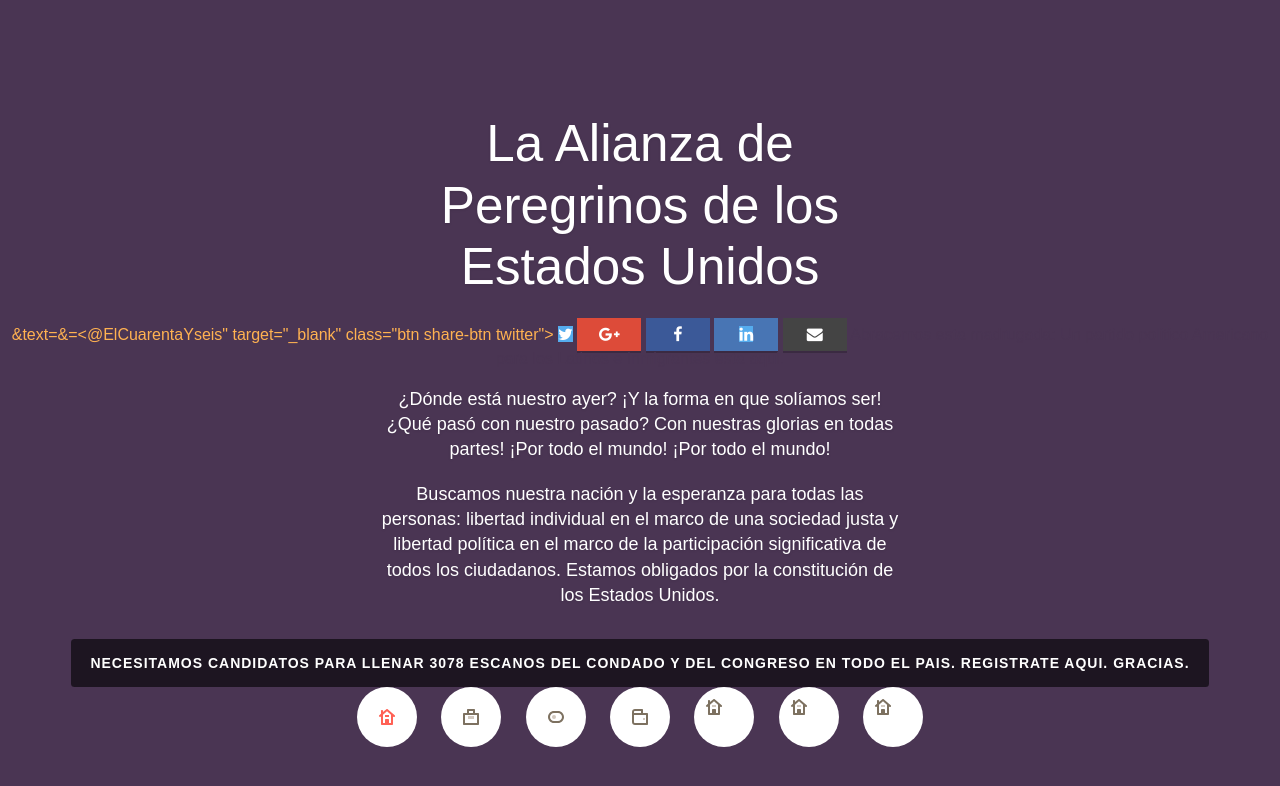
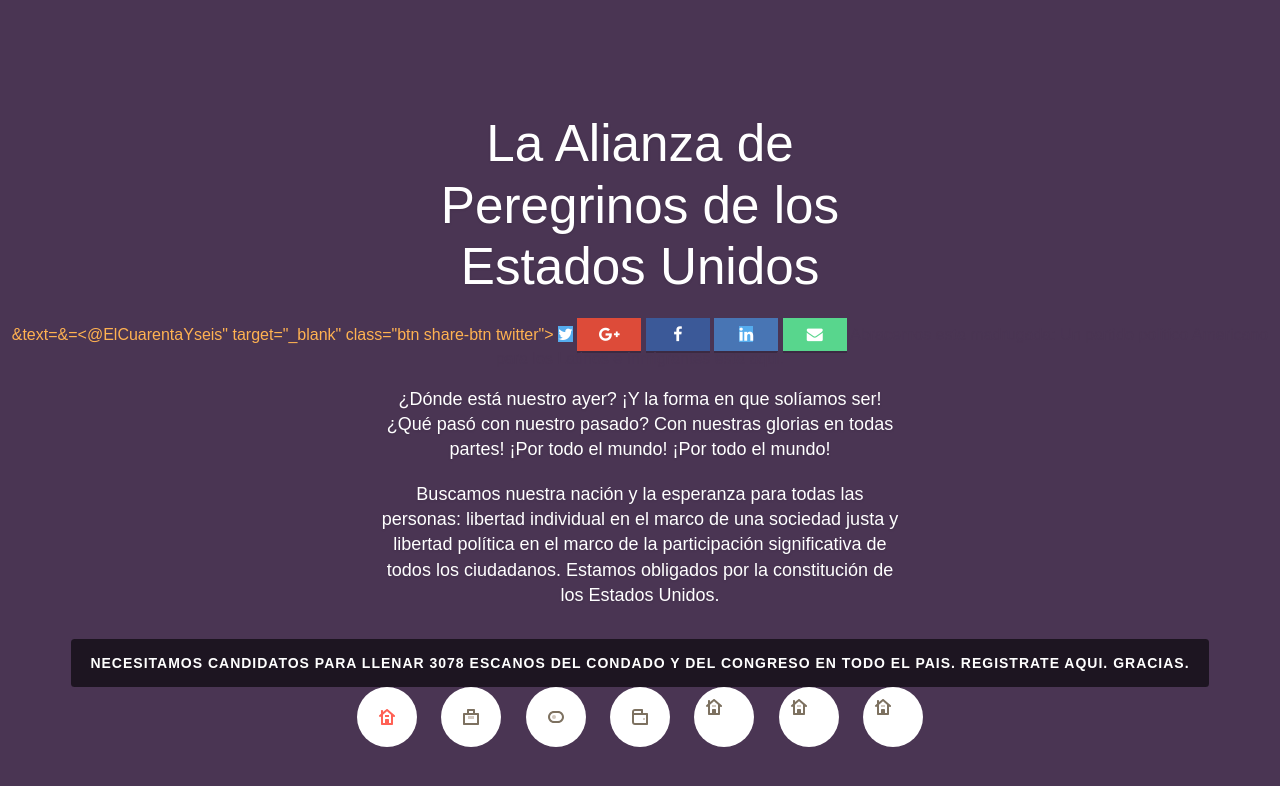
Before and after one commit to LaAlianzaDePeregrinos/La-Alianza-De-Peregrinos, a plain HTML site: page index.html in a window 1280 px wide. Drawn offline with Linux system fonts and the light colour scheme; a web font is replaced by a local one.

Commit message:
Update style.css

```diff
--- a/css/style.css
+++ b/css/style.css
@@ -415,4 +415,4 @@ display: inline;
 .share-btn.stumbleupon { background: #EB4823; }
 .share-btn.reddit      { background: #ff5700; }
 .share-btn.linkedin    { background: #4875B4; }
-.share-btn.email       { background: #444444; }
+.share-btn.email       { background: #58D68D  ; }
```
